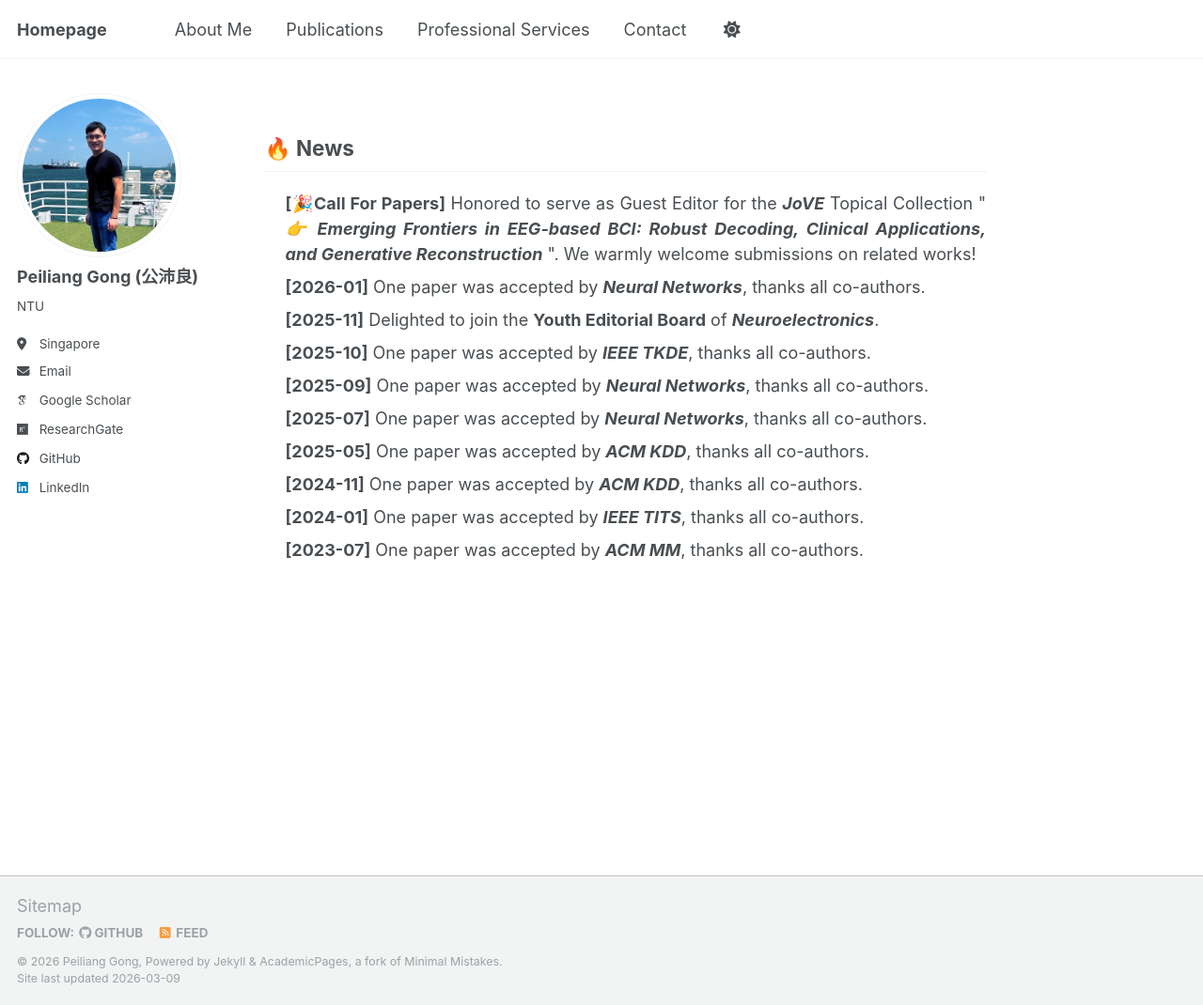
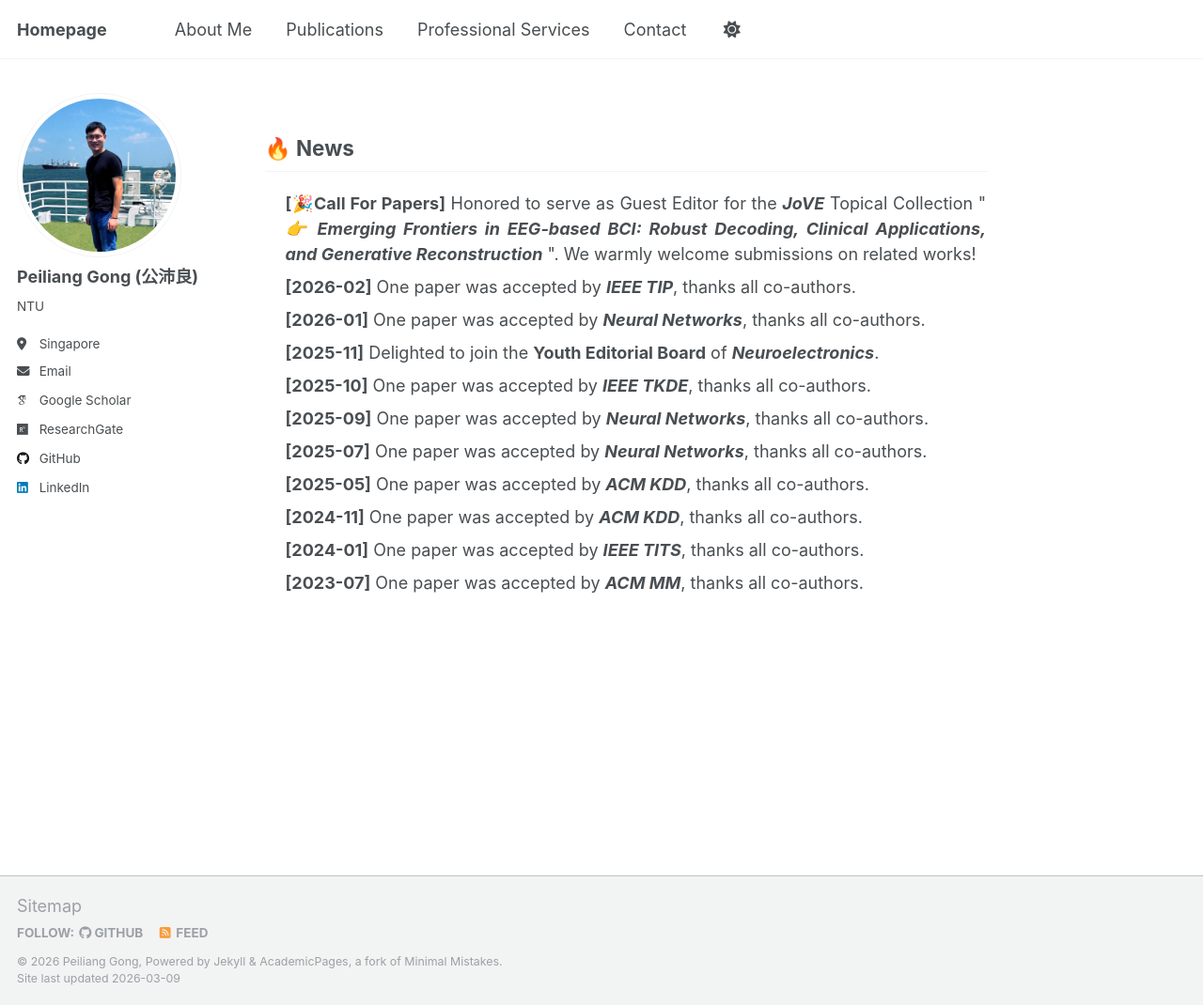
Before and after one commit to Tokenmw/Tokenmw.github.io, a Jekyll site: the page built from _pages/news.md, in a window 1280 px wide and 1070 px high. Shown: the whole window at 94% size. Built offline with Jekyll 4.4.1, drawn with Linux system fonts in a browser that asks for light colours; some web fonts are replaced; our own code applies the rules of GitHub Pages for plain Markdown files.

Commit message:
Update news.md

```diff
--- a/_pages/news.md
+++ b/_pages/news.md
@@ -9,6 +9,7 @@
     <b><i>👉 Emerging Frontiers in EEG-based BCI: Robust Decoding, Clinical Applications, and Generative Reconstruction</i></b>
   </a>". We warmly welcome submissions on related works!
   </li>
+  <li style="margin-bottom: 8px;"><b>[2026-02]</b> One paper was accepted by <b><i>IEEE TIP</i></b>, thanks all co-authors.</li>
   <li style="margin-bottom: 8px;"><b>[2026-01]</b> One paper was accepted by <b><i>Neural Networks</i></b>, thanks all co-authors.</li>
   <li style="margin-bottom: 8px;"><b>[2025-11]</b> Delighted to join the <b>Youth Editorial Board</b> of <b><i>Neuroelectronics</i></b>.</li>
   <li style="margin-bottom: 8px;"><b>[2025-10]</b> One paper was accepted by <b><i>IEEE TKDE</i></b>, thanks all co-authors.</li>
```
